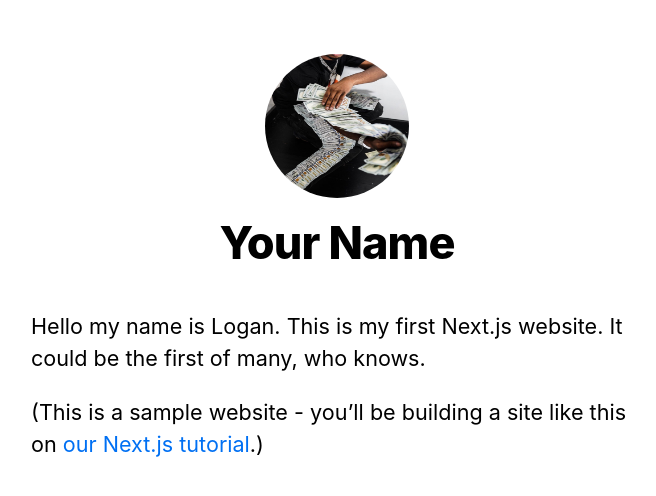
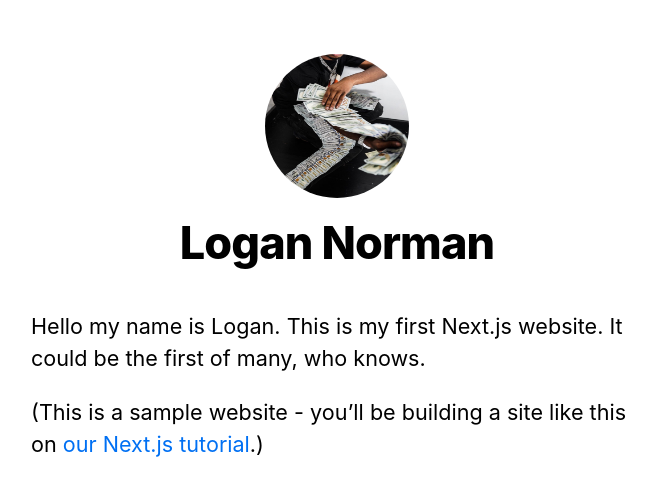
Before and after one commit to lognorman20/webdev, a Next.js app in the folder nextjs-blog/: page / in a window 1280 px wide. Shown: the top 496 px of the page, without its empty margins (303-959 px from the left). Built offline with nearby package versions, Linux system fonts and the light colour scheme.

Commit message:
change title name

```diff
--- a/nextjs-blog/components/layout.js
+++ b/nextjs-blog/components/layout.js
@@ -4,8 +4,8 @@ import styles from './layout.module.css';
 import utilStyles from '../styles/utils.module.css';
 import Link from 'next/link';
 
-const name = 'Your Name';
-export const siteTitle = 'Next.js Sample Website';
+const name = 'Logan Norman';
+export const siteTitle = 'Log Website';
 
 export default function Layout({ children, home }) {
   return (
```
